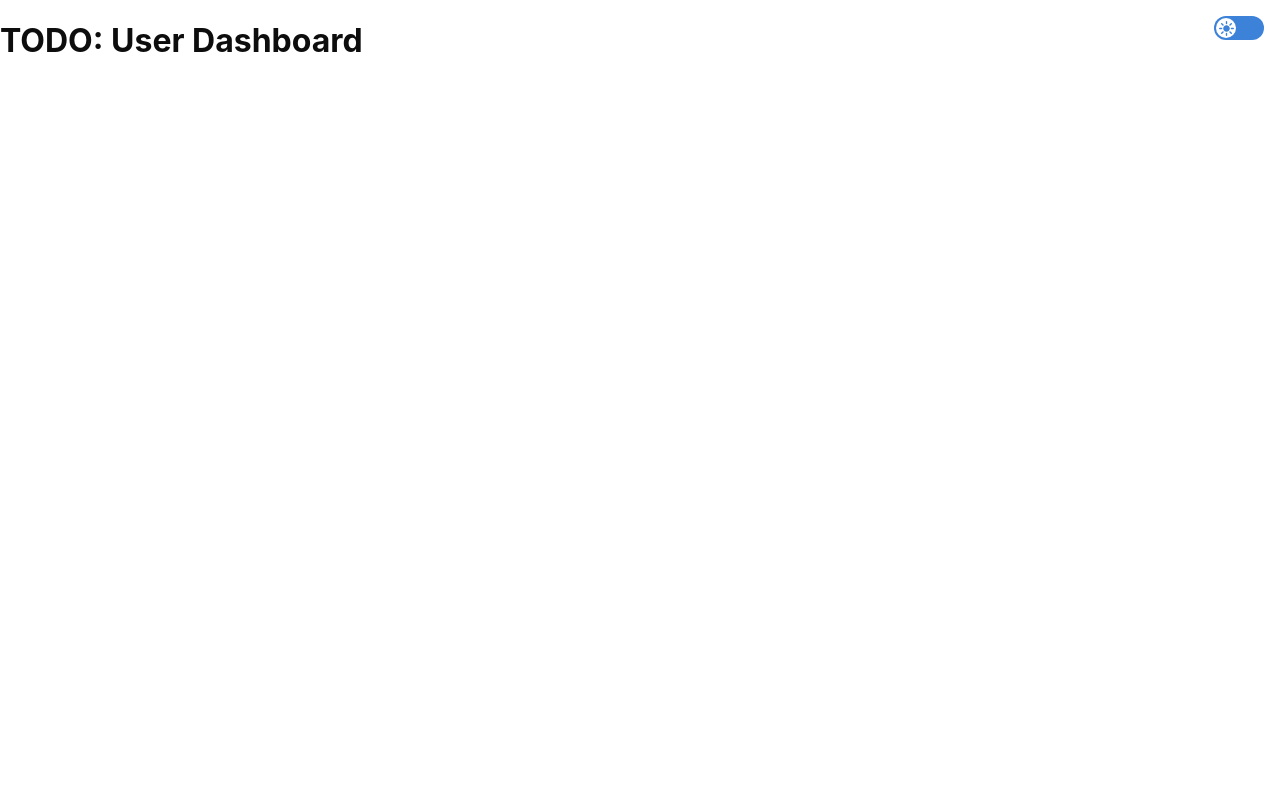
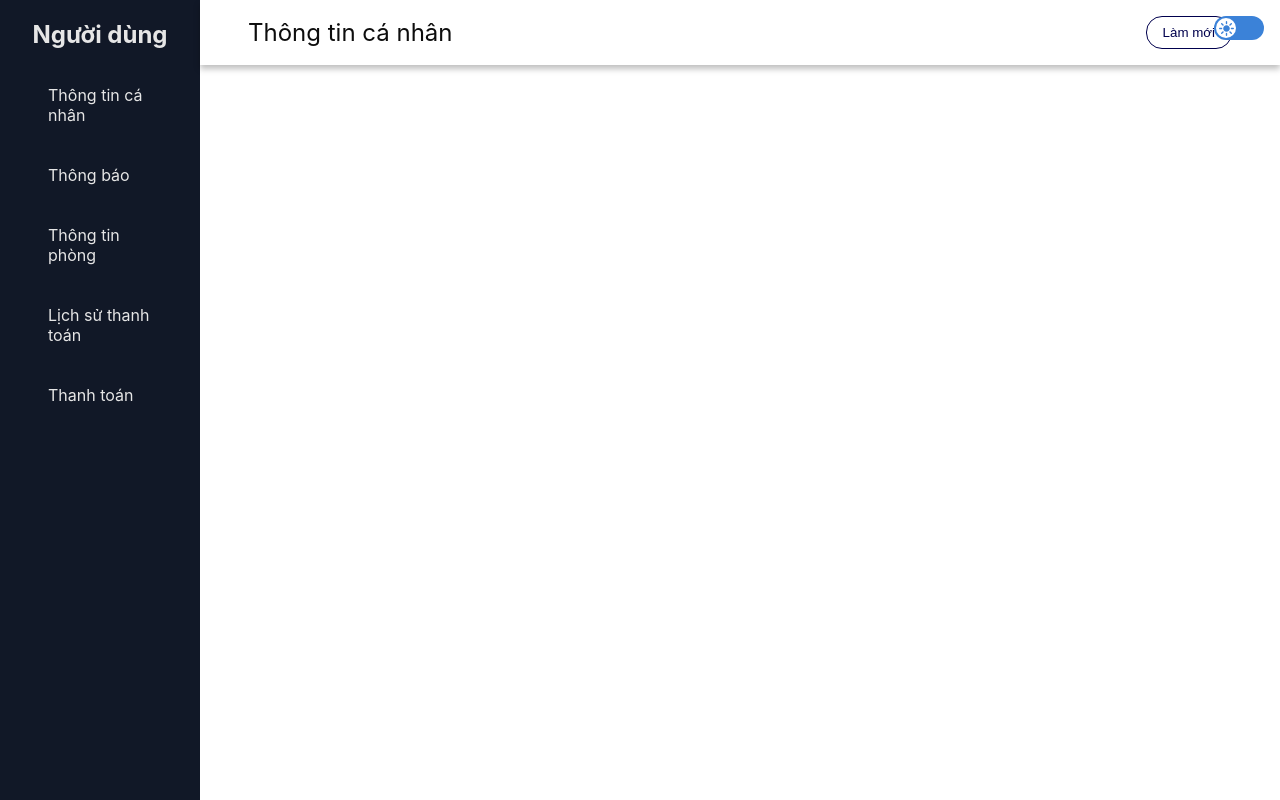
Before and after one commit to Rud-nin/NMCNPM, a React (Vite) app in the folder frontend/: page /user in a window 1280 px wide. Built offline with nearby package versions, Linux system fonts and the light colour scheme; no server answers.

Commit message:
feat: refactor AdminNotification and add UserNotification components with styles, update UserDashboard and AdminDashboard to include them

```diff
--- a/frontend/src/components/Notification/Notification.jsx
+++ b/frontend/src/components/AdminNotification/AdminNotification.jsx
@@ -3,16 +3,16 @@ import Table from "../Table/Table";
 import Overlay from "../Overlay/Overlay";
 import { useState, useEffect } from "react";
 import { useNotificationStore } from "../../stores/useNotificationStore";
-import styles from './Notification.module.css';
+import styles from './AdminNotification.module.css';
 
-function Notification() {
+function AdminNotification() {
     const [ newNotification, setNewNotification ] = useState(null);
     const [ notifications, setNotifications ] = useState([]);
     const createNotification = useNotificationStore((s) => s.createNotification);
-    const getNotifications = useNotificationStore((s) => s.getNotifications);
+    const getAdminNotifications = useNotificationStore((s) => s.getAdminNotifications);
 
     async function fetchNoti() {
-        const data = await getNotifications();
+        const data = await getAdminNotifications();
         if(data) setNotifications(data);
     }
 
@@ -96,4 +96,4 @@ function Notification() {
     );
 }
 
-export default Notification;
+export default AdminNotification;
--- /dev/null
+++ b/frontend/src/components/UserNotification/UserNotification.jsx
@@ -0,0 +1,96 @@
+import { useNotificationStore } from '../../stores/useNotificationStore.js';
+import Button from '../../components/Button/Button.jsx';
+import Table from '../Table/Table.jsx';
+import styles from './UserNotification.module.css';
+import { useState, useEffect } from 'react';
+
+function UserNotification() {
+  const [notifications, setNotifications] = useState([]);
+  const [sort, setSort] = useState("new-to-old");
+  const getUserNotifications = useNotificationStore((s) => s.getUserNotifications);
+
+  async function fetchNoti() {
+    const data = await getUserNotifications();
+    if (data) setNotifications(data);
+  }
+
+  useEffect(() => {
+    fetchNoti();
+  }, []);
+
+  const sortedNotifications = notifications.sort((a, b) => {
+    if (sort === "new-to-old") {
+      return new Date(b.CreatedAt) - new Date(a.CreatedAt);
+    }
+    return new Date(a.CreatedAt) - new Date(b.CreatedAt);
+  });
+
+  return (
+    <section className={styles.notification}>
+      <header>
+        <h2>Thông báo</h2>
+        <div className={styles.btnContainer}>
+          <Button
+            onClick={fetchNoti}
+          >Làm mới</Button>
+        </div>
+      </header>
+
+      <div className={styles.titleBar}>
+        <h3>Danh sách thông báo đã nhận</h3>
+
+        <div className={styles.selectWrap}>
+          <select
+            id="sort"
+            value={sort}
+            onChange={(e) => setSort(e.target.value)}
+            className={styles.select}
+          >
+            <option value="new-to-old">Từ mới đến cũ</option>
+            <option value="old-to-new">Từ cũ đến mới</option>
+          </select>
+        </div>
+      </div>
+
+      <Table>
+        <thead>
+          <tr>
+            <th>ID</th>
+            <th>Tiêu đề</th>
+            <th>Nội dung</th>
+            <th>Thời gian</th>
+            <th></th>
+          </tr>
+        </thead>
+        <tbody>
+          {sortedNotifications && sortedNotifications.map((noti) => (
+            <tr>
+              <td>{noti.NotificationID}</td>
+              <td>{noti.Title}</td>
+              <td>{noti.Content}</td>
+              <td>{formatDateTime(noti.CreatedAt)}</td>
+              <td>
+              </td>
+            </tr>
+          ))}
+        </tbody>
+      </Table>
+    </section>
+  );
+}
+
+function formatDateTime(dateTimeString) {
+  const dateTime = new Date(dateTimeString);
+
+  const hh = String(dateTime.getHours()).padStart(2, "0");
+  const mm = String(dateTime.getMinutes()).padStart(2, "0");
+  const ss = String(dateTime.getSeconds()).padStart(2, "0");
+
+  const day = String(dateTime.getDate()).padStart(2, "0");
+  const month = String((dateTime.getMonth() + 1)).padStart(2, "0");
+  const year = String(dateTime.getFullYear());
+
+  return `${hh}:${mm}:${ss} ${day}:${month}:${year}`;
+}
+
+export default UserNotification;
--- /dev/null
+++ b/frontend/src/components/UserSidebar/UserSideBar.jsx
@@ -0,0 +1,35 @@
+import styles from './UserSidebar.module.css';
+
+function Sidebar({ onChange }) {
+  return (
+    <div className={styles.sidebar}>
+      <h2>Người dùng</h2>
+      <nav>
+        <ul>
+          <li key={1}
+            onClick={() => onChange("PersonalInformation")}>
+            Thông tin cá nhân
+          </li>
+          <li key={2}
+            onClick={() => onChange("Notification")}>
+            Thông báo
+          </li>
+          <li key={3}
+            onClick={() => onChange("RoomInformation")}>
+            Thông tin phòng
+          </li>
+          <li key={4}
+            onClick={() => onChange("PaymentHistory")}>
+            Lịch sử thanh toán
+          </li>
+          <li key={5}
+            onClick={() => onChange("Payment")}>
+            Thanh toán
+          </li>
+        </ul>
+      </nav>
+    </div>
+  );
+}
+
+export default Sidebar;
--- /dev/null
+++ b/frontend/src/components/UserSidebar/UserSidebar.module.css
@@ -0,0 +1,31 @@
+.sidebar {
+  background-color: var(--side-bar-bg);
+  color: var(--side-bar-text);
+  height: 100%;
+  min-height: 100vh;
+  width: clamp(200px, 15%, 500px);
+  padding: 0 2rem;
+}
+
+.sidebar h2 {
+  text-align: center;
+}
+
+.sidebar ul {
+  padding: 0;
+}
+
+.sidebar li {
+  list-style-type: none;
+  /* border: 1px solid white; */
+  padding: 1rem 1rem;
+  margin: 0.5rem 0;
+  border-radius: 10px;
+  cursor: pointer;
+  transition: all 0.25s;
+}
+
+.sidebar li:hover {
+  background-color: #2563eb;
+  box-shadow: 0 0 5px #2563eb;
+}
--- a/frontend/src/pages/admin_dashboard/AdminDashboard.jsx
+++ b/frontend/src/pages/admin_dashboard/AdminDashboard.jsx
@@ -1,4 +1,4 @@
-import Notification from "../../components/Notification/Notification";
+import AdminNotification from "../../components/AdminNotification/AdminNotification";
 import PaymentHistory from "../../components/PaymentHistory/PaymentHistory";
 import UserManagement from "../../components/UserManagement/UserManagement";
 import { useState } from "react";
@@ -40,7 +40,7 @@ function Sidebar({ onChange }) {
 function Dashboard() {
     return (
         <div>
-            <Notification />
+            <AdminNotification />
             <PaymentHistory />
         </div>
     );
--- a/frontend/src/pages/user_dashboard/UserDashboard.jsx
+++ b/frontend/src/pages/user_dashboard/UserDashboard.jsx
@@ -1,7 +1,40 @@
-
+import UserSidebar from '../../components/UserSidebar/UserSideBar.jsx';
+import UserNotification from '../../components/UserNotification/UserNotification.jsx';
+import styles from './UserDashboard.module.css';
+import { useState } from 'react';
 
 export default function UserDashboard() {
-    return (
-        <h1>TODO: User Dashboard</h1>
-    );
+  const [state, changeState] = useState("PersonalInformation");
+
+  return (
+    <div className={styles.wrapper}>
+      <UserSidebar
+        onChange={(nextState) => changeState(nextState)}
+      />
+      <section className={styles.section}>
+        <div className={styles.header}>
+        {state === "PersonalInformation" && <div>Thông tin cá nhân</div>}
+        {state === "Notification" && <div>Thông báo</div>}
+        {state === "RoomInformation" && <div>Thông tin phòng</div>}
+        {state === "PaymentHistory" && <div>Lịch sử thanh toán</div>}
+        {state === "Payment" && <div>Thanh toán</div>}
+          <button>Làm mới</button>
+        </div>
+        {state === "PersonalInformation" && <PersonalInformation />}
+        {state === "Notification" && <UserNotification />}
+        {state === "RoomInformation" && <RoomInformation />}
+        {state === "PaymentHistory" && <PaymentHistory />}
+        {state === "Payment" && <Payment />}
+      </section>
+    </div>
+  );
 }
+
+function PersonalInformation() {
+
+}
+function RoomInformation() { }
+function PaymentHistory() { }
+function Payment() {
+
+}
--- a/frontend/src/pages/user_dashboard/UserDashboard.module.css
+++ b/frontend/src/pages/user_dashboard/UserDashboard.module.css
@@ -0,0 +1,33 @@
+.wrapper {
+  display: flex;
+  width: 100%;
+}
+
+.section {
+  flex: 1;
+}
+
+.header {
+  display: flex;
+  justify-content: space-between;
+  align-items: center;
+  padding: 1rem 3rem;
+  box-shadow: 0 4px 6px var(--border-strong);
+  font-size: 1.5rem;
+}
+
+.header button {
+  outline: none;
+  background-color: transparent;
+  border: 1px solid var(--bg-inverse-primary);
+  color: var(--bg-inverse-primary);
+  padding: 0.5rem 1rem;
+  border-radius: 1rem;
+  cursor: pointer;
+  transition: all 0.25s;
+}
+
+.header button:hover {
+  box-shadow: 0 0 3px var(--bg-inverse-primary),
+    inset 0 0 3px var(--bg-inverse-primary);
+}
--- a/frontend/src/stores/useNotificationStore.js
+++ b/frontend/src/stores/useNotificationStore.js
@@ -19,7 +19,8 @@ export const useNotificationStore = create((set) => ({
       set({ isLoading: false });
     }
   },
-  getNotifications: async () => {
+
+  getAdminNotifications: async () => {
     set({ isLoading: true });
     try {
       return (await axiosInstance.get('/notifications')).data;
@@ -31,4 +32,20 @@ export const useNotificationStore = create((set) => ({
       set({ isLoading: false });
     }
   },
+
+  getUserNotifications: async () => {
+    set({ isLoading: true });
+    try {
+      const res = await axiosInstance.get('/notifications');
+      return res.data;
+      // const res = await fetch('/notifications.example.json');
+      // toast.success("Lấy dữ liệu thành công");
+      // return res.json();
+    } catch (err) {
+      toast.error('Có lỗi trong khi lấy thông báo!');
+      console.error(err);
+    } finally {
+      set({ isLoading: false });
+    }
+  },
 }))
```
Also changed, not shown: frontend/src/components/UserNotification/UserNotification.module.css (added, +72 -0 lines), frontend/src/components/AdminNotification/AdminNotification.module.css (renamed from frontend/src/components/Notification/Notification.module.css).
